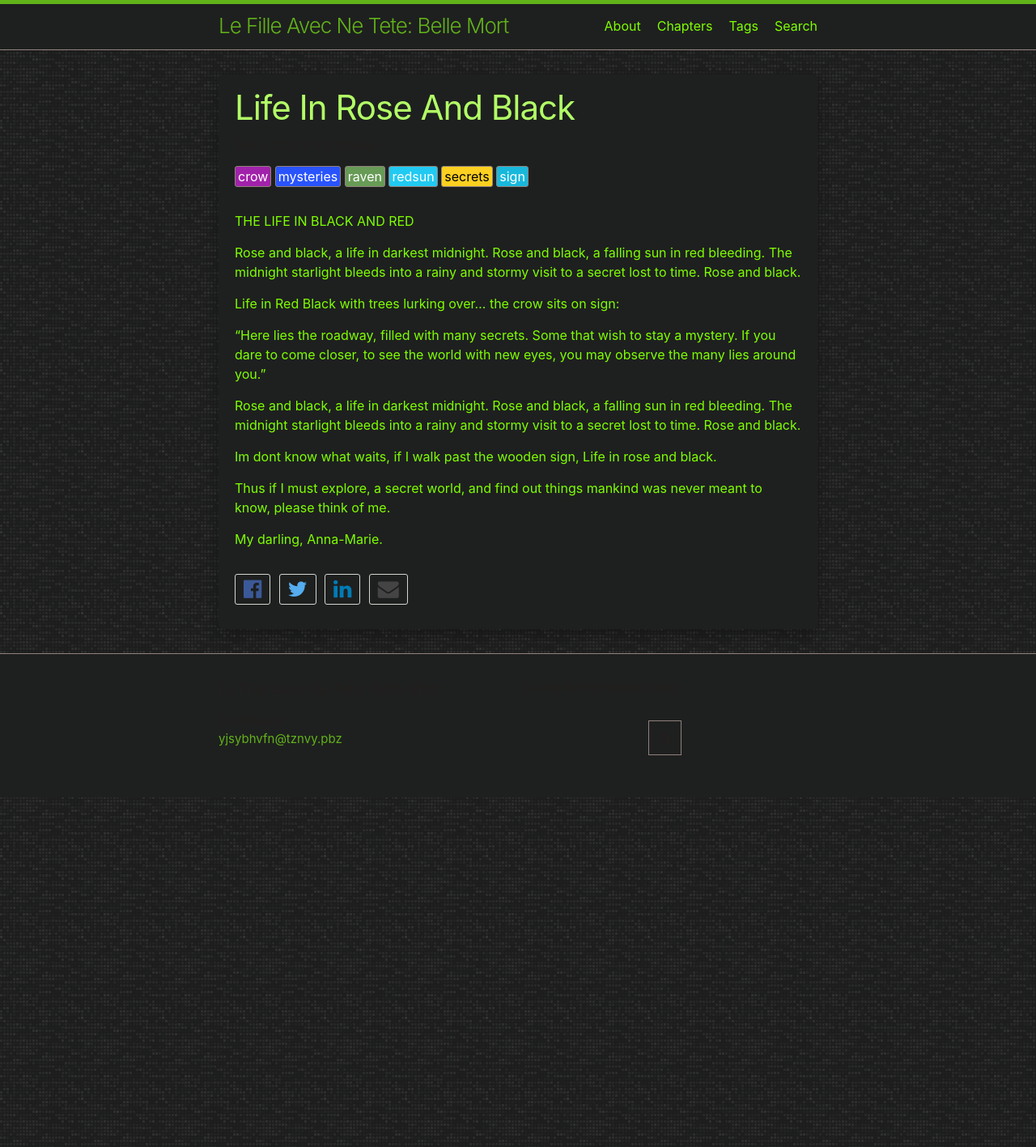
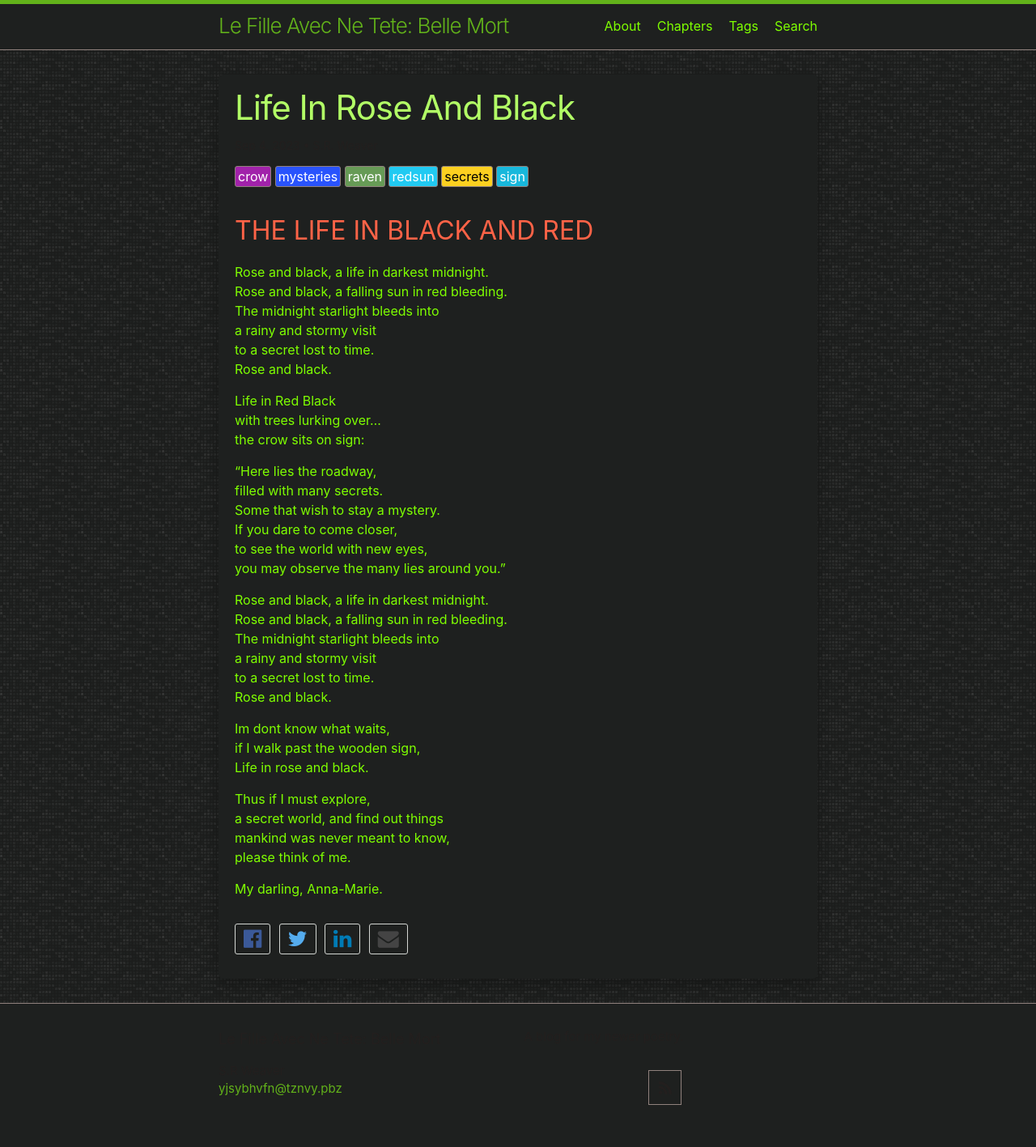
Before and after one commit to LWFlouisa/NewPoetry, a Jekyll site: the page built from _posts/2023-09-04-LifeInRoseAndRed.md, in a window 1280 px wide. Shown: the whole page at 81% size. Built offline with Jekyll 4.4.1, drawn with Linux system fonts in a browser that asks for light colours; our own code applies the rules of GitHub Pages for plain Markdown files.

```diff
--- a/_posts/2023-09-04-LifeInRoseAndRed.md
+++ b/_posts/2023-09-04-LifeInRoseAndRed.md
@@ -3,40 +3,39 @@ title: "Life In Rose And Black"
 author: "S.R. Weaver"
 tags: raven crow sign mysteries secrets redsun
 ---
-THE LIFE IN BLACK AND RED
-
-Rose and black, a life in darkest midnight.
-Rose and black, a falling sun in red bleeding.
-The midnight starlight bleeds into
-a rainy and stormy visit
-to a secret lost to time.
+## THE LIFE IN BLACK AND RED
+Rose and black, a life in darkest midnight.<br />
+Rose and black, a falling sun in red bleeding.<br />
+The midnight starlight bleeds into<br />
+a rainy and stormy visit<br />
+to a secret lost to time.<br />
 Rose and black.
 
-Life in Red Black
-with trees lurking over...
+Life in Red Black<br />
+with trees lurking over...<br />
 the crow sits on sign:
 
-"Here lies the roadway,
-filled with many secrets.
-Some that wish to stay a mystery.
-If you dare to come closer,
-to see the world with new eyes,
+"Here lies the roadway,<br />
+filled with many secrets.<br />
+Some that wish to stay a mystery.<br />
+If you dare to come closer,<br />
+to see the world with new eyes,<br />
 you may observe the many lies around you."
 
-Rose and black, a life in darkest midnight.
-Rose and black, a falling sun in red bleeding.
-The midnight starlight bleeds into
-a rainy and stormy visit
-to a secret lost to time.
+Rose and black, a life in darkest midnight.<br />
+Rose and black, a falling sun in red bleeding.<br />
+The midnight starlight bleeds into<br />
+a rainy and stormy visit<br />
+to a secret lost to time.<br />
 Rose and black.
 
-Im dont know what waits,
-if I walk past the wooden sign,
+Im dont know what waits,<br />
+if I walk past the wooden sign,<br />
 Life in rose and black.
 
-Thus if I must explore,
-a secret world, and find out things
-mankind was never meant to know,
+Thus if I must explore,<br />
+a secret world, and find out things<br />
+mankind was never meant to know,<br />
 please think of me.
 
 My darling, Anna-Marie.
```
